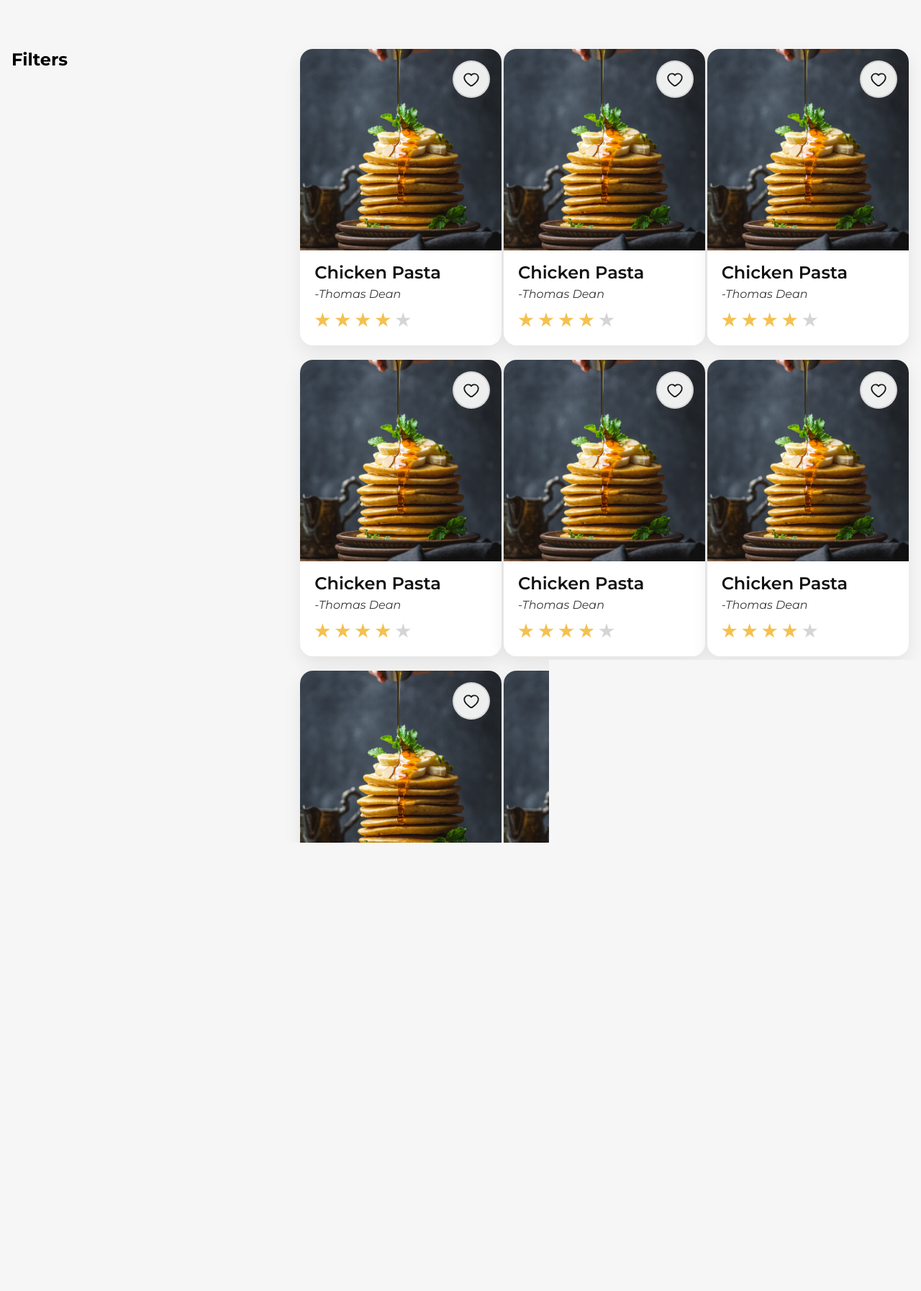
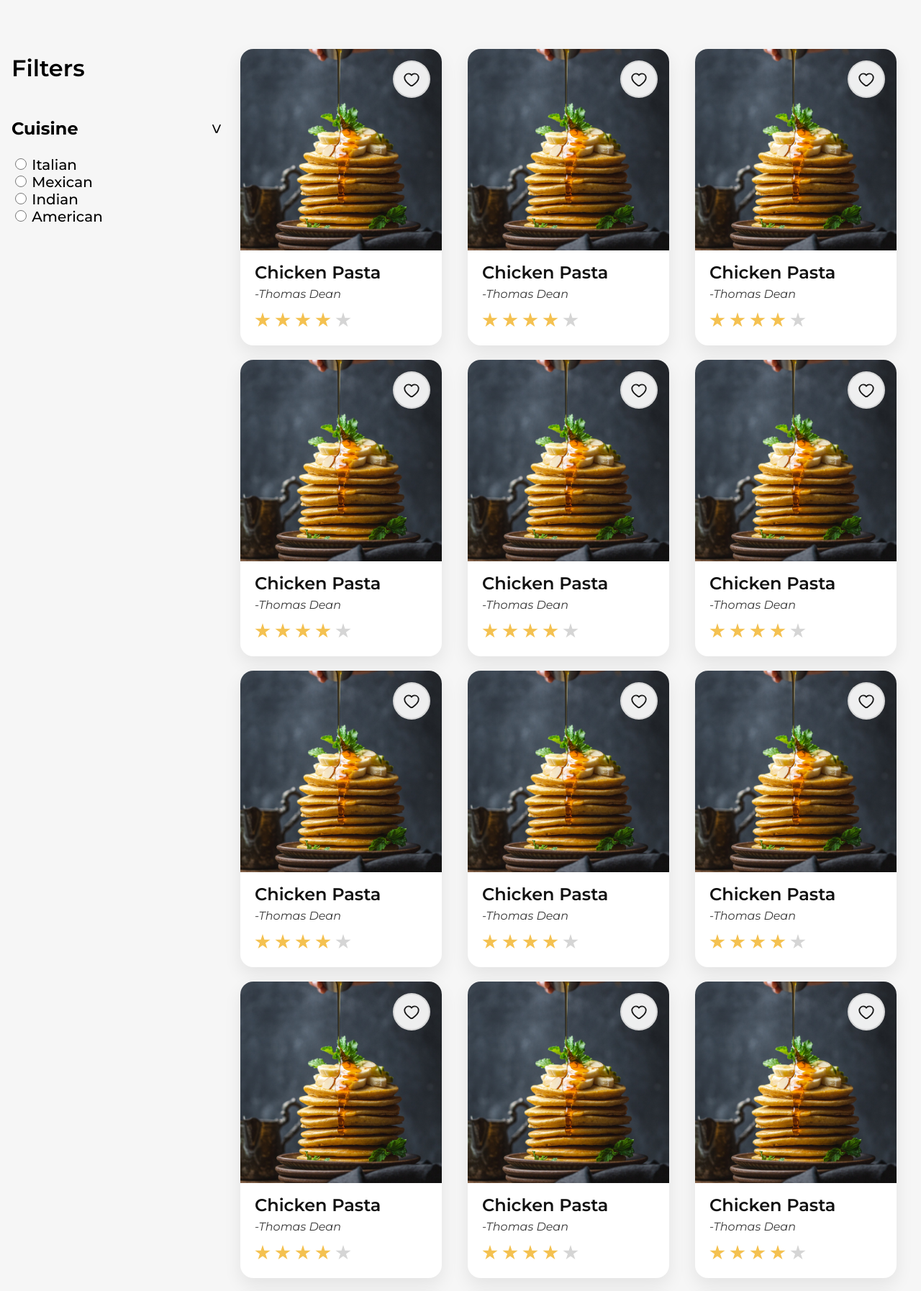
Before and after one commit to Khojayev12/udea-web-development-assignment, a Flask app: page /feed in a window 1280 px wide. Shown: the part 100-1894 px from the top of the page at 72% size. Run offline with Flask 3, Linux system fonts and the light colour scheme.

Commit message:
feed filters section started

```diff
--- a/static/styles/feed.css
+++ b/static/styles/feed.css
@@ -1,4 +1,3 @@
-
 .feed-page {
   display: flex;
   justify-content: center;
@@ -6,12 +5,59 @@
   margin-top: 100px;
   background-color: #f6f6f6;
 }
-.feed-filters-pane{
-    width: 400px;
+.feed-filters-pane {
+  width: 300px;
+  font-family: 'Montserrat';
+}
+.feed-filter-title{
+  font-weight: 600;
+  font-size: 32px;
+}
+
+.feed-filter-sub-section{
+  display: flex;
+  justify-content: space-between;
+  align-items: center;
+}
+.feed-filter-sub-title{
+  font-size: 24px;
+}
+.feed-filter-subsection-btn{
+  background-color: #f6f6f6;
+  border: none;
+  font-size: 24px;
+  font-style: bold;
+  transform: rotate(90deg);
+  width: 30px;
+  height: 30px;
+  border-radius: 15px;
 
 }
+.feed-filter-option{
+  font-weight: 500;
+  font-size: 20px;
+}
+.feed-subsection-close{
+  display: none;
+}
+.feed-subsection-open{
+  display: block;
+}
+.feed-filter-option-input{
+  width: 16px;
+  height: 16px;
+}
+.feed-filter-subsection-btn:hover{
+  box-shadow: 0px 10px 24px rgba(0, 0, 0, 0.08);
+}
+.feed-list-page {
+  width: calc(100% - 300px);
+  display: flex;
+  justify-content: space-around;
+  flex-wrap: wrap;
+}
 .recipe-card {
-    margin-top: 20px;
+  margin-top: 20px;
   width: 280px;
   border-radius: 18px;
   background-color: #ffffff;
@@ -20,8 +66,10 @@
   transition: 0.2s;
   font-family: "Montserrat", sans-serif;
 }
-.recipe-card:hover{
-    box-shadow: 0px 50px 54px rgba(0, 0, 0, 0.08);
+.recipe-card:hover {
+  box-shadow: 0px 50px 54px rgba(0, 0, 0, 0.08);
+  transform: scale(1.03);
+  cursor: pointer;
 }
 .recipe-card__image-wrapper {
   position: relative;
@@ -112,11 +160,3 @@
 .rating-star.is-filled {
   background-color: #f4c150;
 }
-
-
-.feed-list-page{
-    width: calc(100% - 400px);
-    display: flex;
-    justify-content: space-around;
-    flex-wrap: wrap;
-}
--- a/templates/pages/feed.html
+++ b/templates/pages/feed.html
@@ -2,29 +2,54 @@
 
 {% block body%}
 {% set card_image = url_for('static', filename='media/registration.png') %}
+<script>
+    const close_subsection = (section_id, new_state) =>{
+        if (new_state == 'open'){
+            document.getElementById(section_id).className = "feed-subsection-close";
+        }
+        else{
+            document.getElementById(section_id).className = "feed-subsection-open";
+        }
+    }
+</script>
 <div class="feed-page">
     <div class="feed-filters-pane">
         <h2 class="feed-filter-title">Filters</h2>
-
+        <div class="feed-filter-dropdown">
+            <div class="feed-filter-sub-section" >
+                <h3 class="feed-filter-sub-title">Cuisine</h3>
+                <button class="feed-filter-subsection-btn">></button>
+            </div>
+            <form class="feed-subsection-open" id="feed-filter-subsection-1">
+                <input type="radio" id="Italian" name="Cuisine" value="Italian" class="feed-filter-option-input">
+                <label for="Italian"  class="feed-filter-option">Italian</label><br>
+                <input type="radio" id="Mexican" name="Cuisine" value="Mexican" class="feed-filter-option-input">
+                <label for="Mexican"  class="feed-filter-option">Mexican</label><br>
+                <input type="radio" id="Indian" name="Cuisine" value="Indian" class="feed-filter-option-input">
+                <label for="Indian"  class="feed-filter-option">Indian</label><br>
+                <input type="radio" id="Indian" name="Cuisine" value="American" class="feed-filter-option-input">
+                <label for="American"  class="feed-filter-option">American</label>
+            </form>
+        </div>
     </div>
     <div class="feed-list-page">
-            {% set template =  './components/feedcard.html' %} {% include template %}
-            {% set template =  './components/feedcard.html' %} {% include template %}
-            {% set template =  './components/feedcard.html' %} {% include template %}
-            {% set template =  './components/feedcard.html' %} {% include template %}
-            {% set template =  './components/feedcard.html' %} {% include template %}
-            {% set template =  './components/feedcard.html' %} {% include template %}
-            {% set template =  './components/feedcard.html' %} {% include template %}
-            {% set template =  './components/feedcard.html' %} {% include template %}
-            {% set template =  './components/feedcard.html' %} {% include template %}
-            {% set template =  './components/feedcard.html' %} {% include template %}
-            {% set template =  './components/feedcard.html' %} {% include template %}
-            {% set template =  './components/feedcard.html' %} {% include template %}
-            {% set template =  './components/feedcard.html' %} {% include template %}
-            {% set template =  './components/feedcard.html' %} {% include template %}
-            {% set template =  './components/feedcard.html' %} {% include template %}
-            {% set template =  './components/feedcard.html' %} {% include template %}
-            {% set template =  './components/feedcard.html' %} {% include template %}
+        {% set template = './components/feedcard.html' %} {% include template %}
+        {% set template = './components/feedcard.html' %} {% include template %}
+        {% set template = './components/feedcard.html' %} {% include template %}
+        {% set template = './components/feedcard.html' %} {% include template %}
+        {% set template = './components/feedcard.html' %} {% include template %}
+        {% set template = './components/feedcard.html' %} {% include template %}
+        {% set template = './components/feedcard.html' %} {% include template %}
+        {% set template = './components/feedcard.html' %} {% include template %}
+        {% set template = './components/feedcard.html' %} {% include template %}
+        {% set template = './components/feedcard.html' %} {% include template %}
+        {% set template = './components/feedcard.html' %} {% include template %}
+        {% set template = './components/feedcard.html' %} {% include template %}
+        {% set template = './components/feedcard.html' %} {% include template %}
+        {% set template = './components/feedcard.html' %} {% include template %}
+        {% set template = './components/feedcard.html' %} {% include template %}
+        {% set template = './components/feedcard.html' %} {% include template %}
+        {% set template = './components/feedcard.html' %} {% include template %}
     </div>
 
 
```
Also changed, not shown: dbhandler.py (+8 -5 lines). Lines whose indentation alone changed are shown as unchanged.
